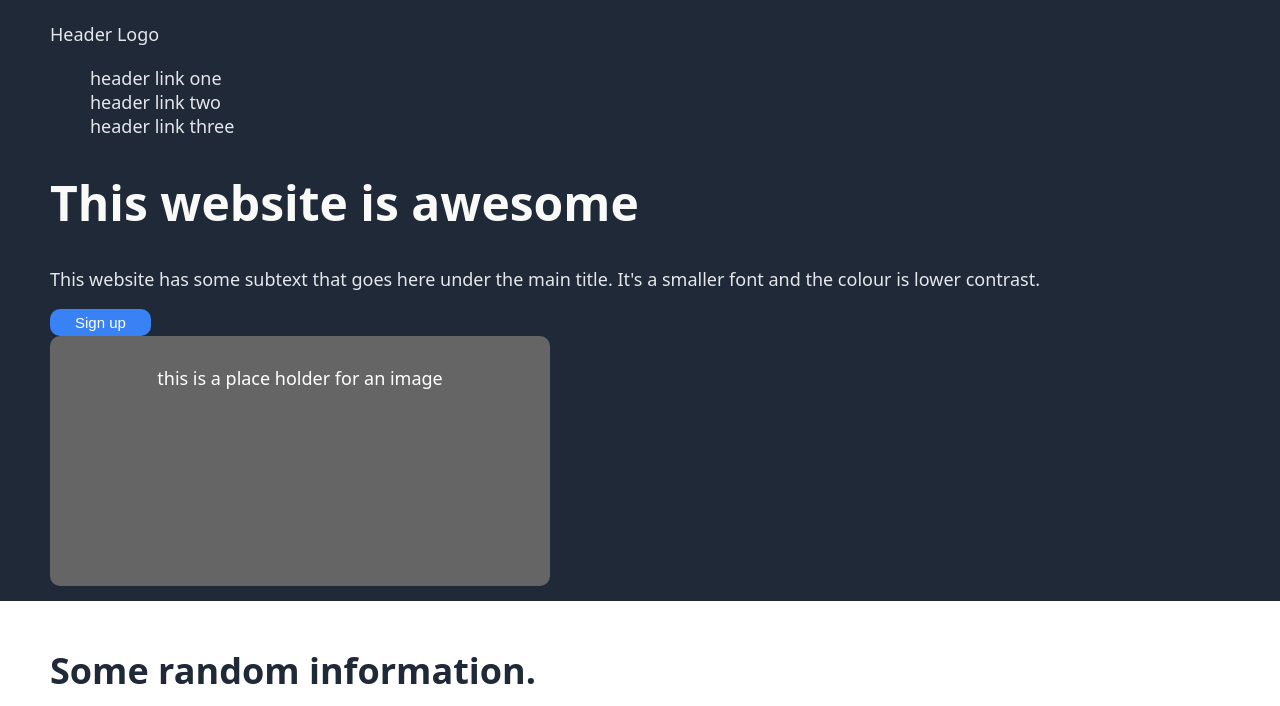
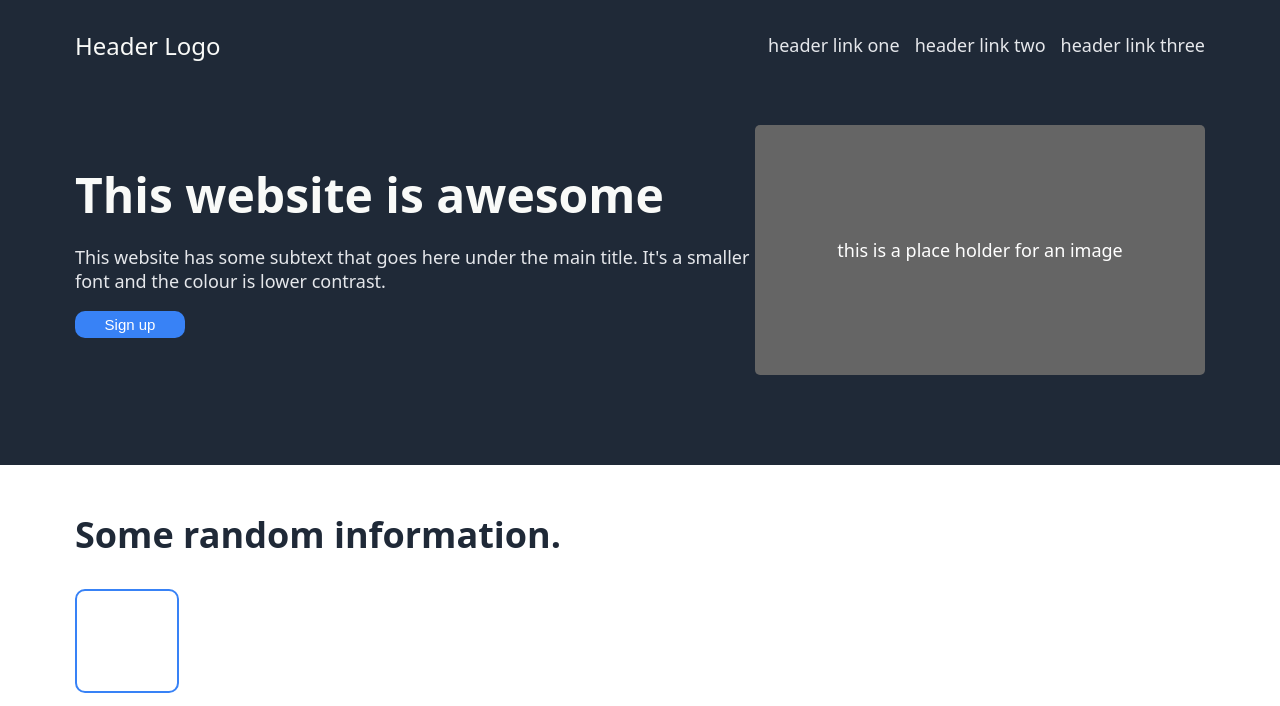
Before and after one commit to otherdcn/top-landing-page, a plain HTML site: page index.html in a window 1280 px wide. Shown: the top 706 px of the page. Drawn offline with Linux system fonts and the light colour scheme.

Commit message:
Add flexbox css to header class of index.html
Tweak index.html to re-arrange the header section to add flexbox layout
css styling.

```diff
--- a/index.html
+++ b/index.html
@@ -10,7 +10,7 @@
   <body>
     <div class="header">
       <div class="links">
-        <div class="left-links logo"><a href="#">Header Logo</a></div>
+        <div class="left-links"><a href="#" id="logo">Header Logo</a></div>
         <div class="right-links">
           <ul>
             <li><a href="#">header link one</a></li>
@@ -21,11 +21,15 @@
       </div>
 
       <div class="hero">
-        <h1>This website is awesome</h1>
-        <p>This website has some subtext that goes here under the main title. It's a smaller font and the colour is lower contrast.</p>
-        <button class="button">Sign up</button>
-        <div class="placeholder-image">
-          <p>this is a place holder for an image</p>
+        <div class="hero-left">
+          <h1>This website is awesome</h1>
+          <p>This website has some subtext that goes here under the main title. It's a smaller font and the colour is lower contrast.</p>
+          <button class="button">Sign up</button>
+        </div>
+        <div class="hero-right">
+          <div class="placeholder-image">
+            <p>this is a place holder for an image</p>
+          </div>
         </div>
       </div>
     </div>
--- a/styles.css
+++ b/styles.css
@@ -11,7 +11,7 @@ body {
 }
 
 .header, .info, .quotes, .call-to-action, .footer {
-  padding: 15px 50px;
+  padding: 15px 75px;
 }
 
 .header, .footer {
@@ -22,12 +22,7 @@ body {
   font-size: 48px;
   font-weight: bolder;
   color: #f9faf8;
-}
-
-.logo {
-  font-size: 24px;
-  font-weight: normal;
-  color: #f9faf8;
+  margin: 0;
 }
 
 .links ul, .links a, .hero p, .footer {
@@ -36,6 +31,12 @@ body {
   font-weight: normal;
   color: #e5e7eb;
   font-size: 18px;
+}
+
+#logo {
+  font-size: 24px;
+  font-weight: normal;
+  color: #f9faf8;
 }
 
 .info, .call-to-action {
@@ -57,20 +58,22 @@ button {
   text-align: center;
   text-decoration: none;
   font-size: 15px;
+  width: 110px;
 }
 
 .placeholder-image {
   background-color: #656565;
-  border-radius: 10px;
-  width: 500px;
+  border-radius: 5px;
+  width: 450px;
   height: 250px;
+  display: flex;
+  justify-content: center;
+  align-items: center;
 }
 
 .placeholder-image  p {
   color: #fff;
   padding: 30px;
-  margin: auto 0;
-  text-align: center;
 }
 
 .info h2 {
@@ -118,10 +121,31 @@ button {
   border-radius: 10px;
 }
 
-.header {
+.links {
+  display: flex;
+  justify-content: center;
+  align-items: center;
+}
+
+.right-links {
+  margin-left: auto;
+}
+
+.right-links ul {
+  display: flex;
+  gap: 15px;
 }
 
 .hero {
+  display: flex;
+  justify-content: center;
+  align-items: center;
+  padding: 50px 0 75px;
+}
+
+.hero-left {
+  display: flex;
+  flex-direction: column;
 }
 
 .info {
```
